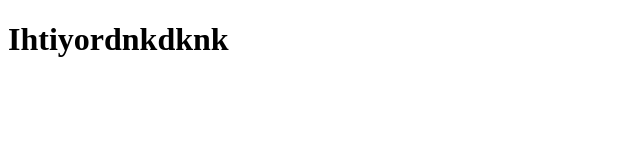
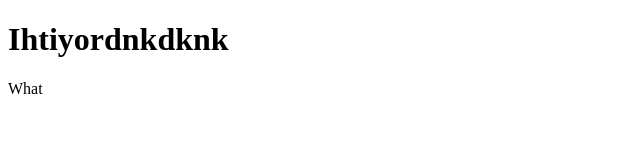
Before and after one commit to vohobjonoff/component, a plain HTML site: page index.html in a window 1280 px wide. Shown: the full height of the page, 0-640 px from the left. Drawn offline with Linux system fonts and the light colour scheme.

Commit message:
added html

```diff
--- a/index.html
+++ b/index.html
@@ -7,5 +7,6 @@
 </head>
 <body>
     <h1>Ihtiyordnkdknk</h1>
+    <p>What</p>
 </body>
 </html>
```
